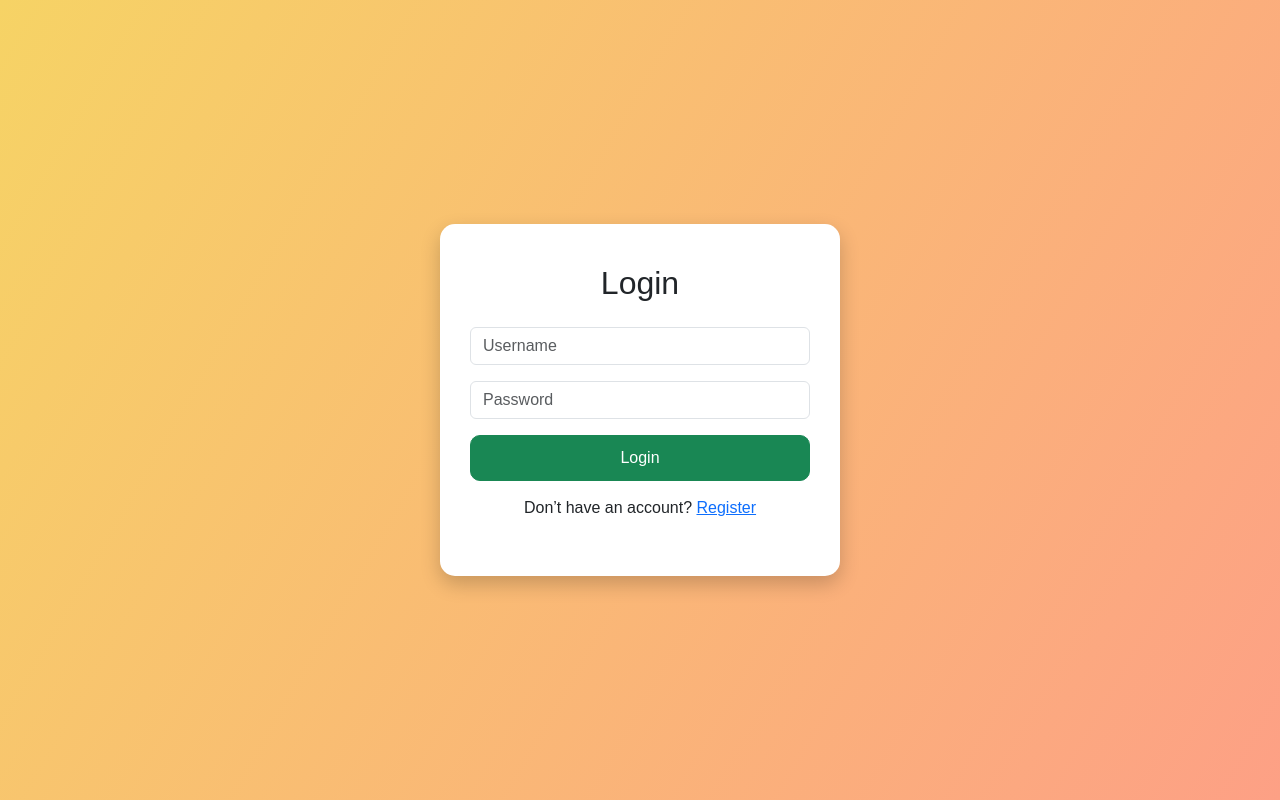
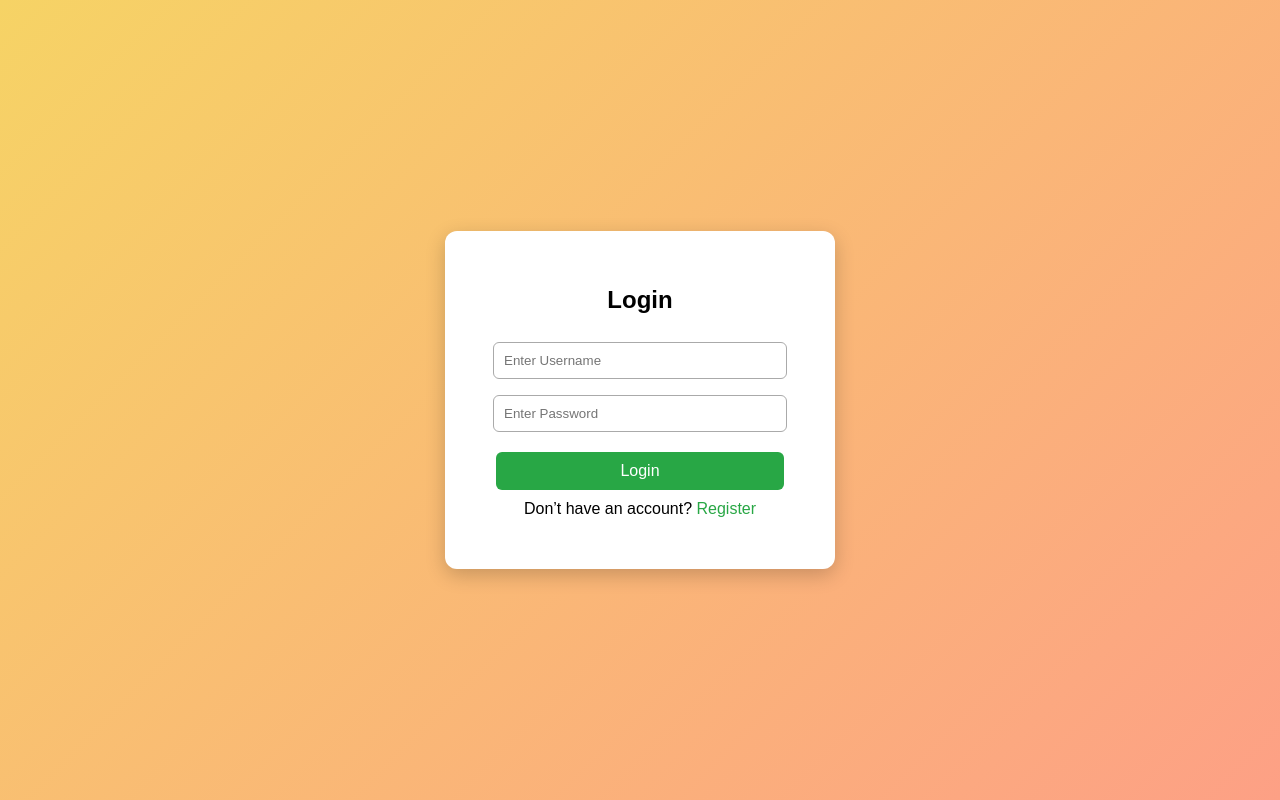
Before and after one commit to tilwanihoney/SmartQuiz, a Django app: page /login/ in a window 1280 px wide. Run offline with Django 5.2, Linux system fonts and the light colour scheme.

Commit message:
Updated certain ui

```diff
--- a/smartquiz/myapp/views.py
+++ b/smartquiz/myapp/views.py
@@ -46,8 +46,6 @@ def logout_view(request):
     logout(request)
     return redirect('/login/')
 
-
-
 # Subject views
 def science(request):
     return render(request, 'science.html')
--- a/smartquiz/templates/home.html
+++ b/smartquiz/templates/home.html
@@ -62,7 +62,7 @@
 </head>
 <body>
 
-  <!-- ✅ Navbar (Same as Welcome Page) -->
+  <!--  Navbar -->
   <nav class="navbar navbar-expand-lg navbar-dark bg-dark sticky-top shadow">
     <div class="container">
       <a class="navbar-brand" href="/">SmartQuiz 👋</a>
@@ -90,13 +90,13 @@
     </div>
   </nav>
 
-  <!-- 🧑‍🎓 Welcome Section -->
+  <!--  Welcome Section -->
   <div class="welcome container text-center">
     <h1>Welcome, {{ request.user.username }}!</h1>
     <p>Select a quiz category below and test your knowledge!</p>
   </div>
 
-  <!-- 🧠 Subjects Section (Centered and Equal Size) -->
+  <!--  Subjects Section (Centered and Equal Size) -->
   <div class="container my-5">
     <div class="d-flex flex-wrap justify-content-center gap-4">
       <a href="/science/" class="subject-card">
--- a/smartquiz/templates/login.html
+++ b/smartquiz/templates/login.html
@@ -2,71 +2,90 @@
 <html>
 <head>
   <title>Login</title>
-  <!-- Bootstrap CSS -->
-  <link href="https://cdn.jsdelivr.net/npm/bootstrap@5.3.2/dist/css/bootstrap.min.css" rel="stylesheet">
+
   <style>
     body {
       font-family: Arial, sans-serif;
-      background: linear-gradient(120deg, #f6d365, #fda085);
+      background: linear-gradient(135deg, #f6d365, #fda085);
+      height: 100vh;
+      margin: 0;
       display: flex;
       justify-content: center;
       align-items: center;
-      height: 100vh;
-      margin: 0;
     }
+
     .login-box {
       background: white;
-      padding: 40px 30px;
-      border-radius: 15px;
-      width: 100%;
-      max-width: 400px;
-      box-shadow: 0 8px 20px rgba(0,0,0,0.2);
+      padding: 35px;
+      width: 320px;
+      border-radius: 12px;
+      box-shadow: 0 6px 20px rgba(0,0,0,0.2);
       text-align: center;
-      transition: transform 0.3s;
     }
-    .login-box:hover {
-      transform: translateY(-5px);
+
+    .login-box h2 {
+      margin-bottom: 20px;
     }
-    .login-box h2 {
-      margin-bottom: 25px;
+
+    input {
+      width: 85%;
+      padding: 10px;
+      margin: 8px 0;
+      border-radius: 6px;
+      border: 1px solid #aaa;
     }
-    .btn-custom {
-      width: 100%;
+
+    button {
+      width: 90%;
       padding: 10px;
+      background: #28a745;
+      color: white;
+      border: none;
+      border-radius: 6px;
       font-size: 16px;
-      border-radius: 10px;
-      transition: 0.3s;
+      cursor: pointer;
+      margin-top: 12px;
     }
-    .btn-custom:hover {
-      transform: scale(1.05);
+
+    button:hover {
+      background: #218838;
     }
-    .register-link {
-      margin-top: 15px;
-      display: block;
+
+    .msg {
+      color: red;
+      margin-bottom: 10px;
+    }
+
+    a {
+      text-decoration: none;
+      color: #28a745;
     }
   </style>
 </head>
+
 <body>
 
   <div class="login-box">
     <h2>Login</h2>
-    {% if error %}
-      <div class="alert alert-danger">{{ error }}</div>
+
+    {% if messages %}
+      {% for m in messages %}
+        <p class="msg">{{ m }}</p>
+      {% endfor %}
     {% endif %}
+
     <form method="POST">
       {% csrf_token %}
-      <div class="mb-3">
-        <input type="text" name="username" class="form-control" placeholder="Username" required>
-      </div>
-      <div class="mb-3">
-        <input type="password" name="password" class="form-control" placeholder="Password" required>
-      </div>
-      <button type="submit" class="btn btn-success btn-custom">Login</button>
+      <input type="text" name="username" placeholder="Enter Username" required><br>
+      <input type="password" name="password" placeholder="Enter Password" required><br>
+
+      <button type="submit">Login</button>
     </form>
-    <p class="register-link">Don’t have an account? <a href="/register/">Register</a></p>
+
+    <p style="margin-top: 10px;">Don’t have an account?
+      <a href="/register/">Register</a>
+    </p>
   </div>
 
-  <!-- Bootstrap JS -->
-  <script src="https://cdn.jsdelivr.net/npm/bootstrap@5.3.2/dist/js/bootstrap.bundle.min.js"></script>
 </body>
 </html>
--- a/smartquiz/templates/welcome.html
+++ b/smartquiz/templates/welcome.html
@@ -94,10 +94,10 @@
 
   <!-- Navbar -->
   <nav class="navbar d-flex justify-content-center">
-    <a href="/home/">🏠 Home</a>
-    <a href="/">👋 Welcome</a>
+    <a href="/home/"> Home</a>
+    <a href="/"> Welcome</a>
     <a href="/profile/">Profile</a>
-    <a href="/logout/">🚪 Logout</a>
+    <a href="/logout/"> Logout</a>
   </nav>
 
   <!-- Hero Section -->
```
Also changed, not shown: smartquiz/db.sqlite3.
